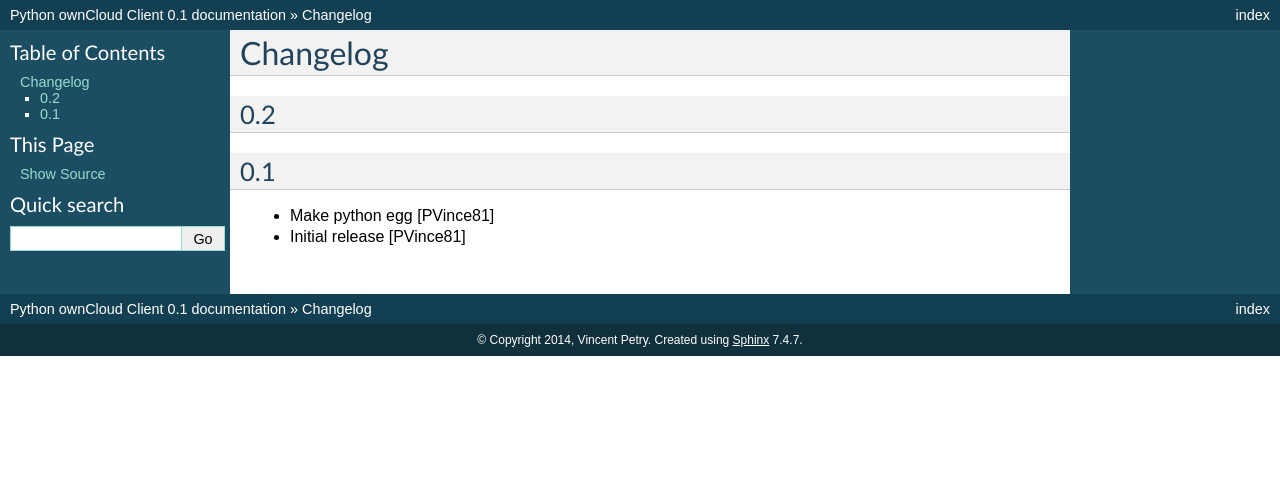
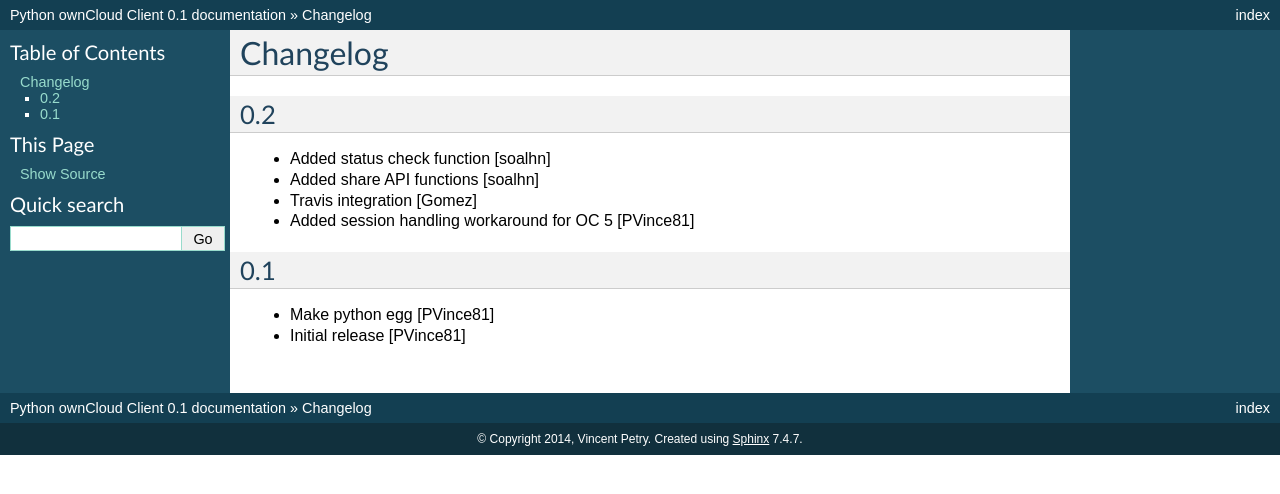
Before and after one commit to owncloud/pyocclient, a Sphinx documentation site: the page built from docs/source/CHANGES.rst, in a window 1280 px wide. Shown: the top 494 px of the page. Built offline with Sphinx 7.4.7, drawn with Linux system fonts in a browser that asks for light colours.

Commit message:
Updated changelog for v0.2

```diff
--- a/docs/source/CHANGES.rst
+++ b/docs/source/CHANGES.rst
@@ -3,7 +3,10 @@
 
 0.2
 ---
-
+- Added status check function [soalhn]
+- Added share API functions [soalhn]
+- Travis integration [Gomez]
+- Added session handling workaround for OC 5 [PVince81]
 
 0.1
 ---
```
